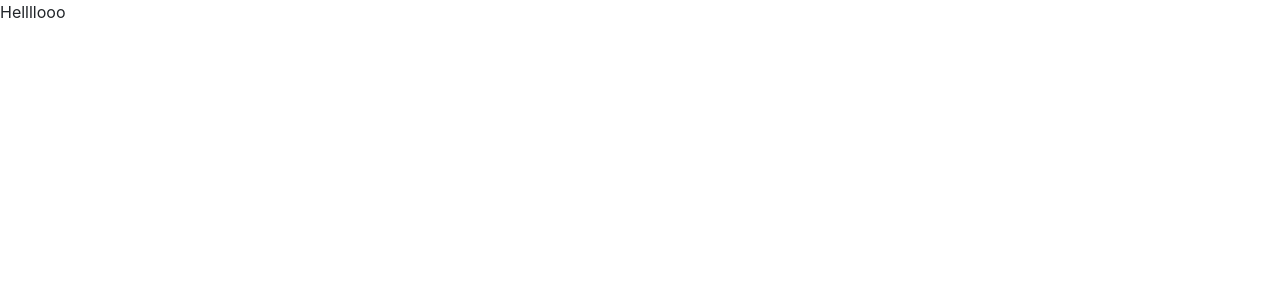
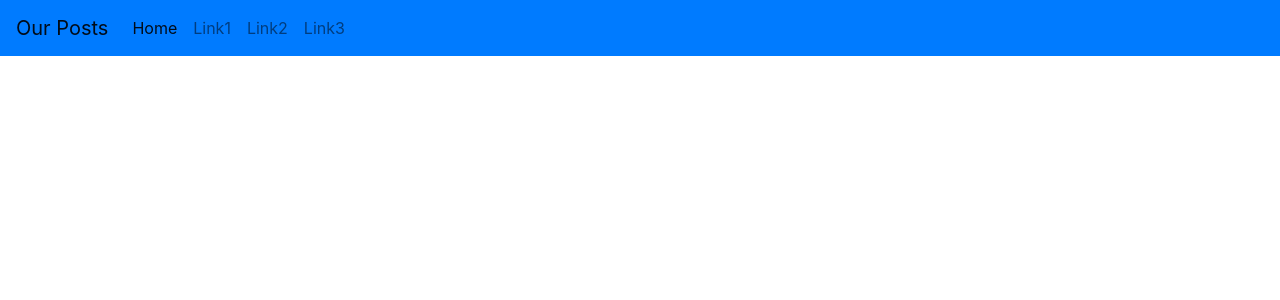
Before and after one commit to lobanovvv/flaskBlog, a Flask app: page / in a window 1280 px wide. Before the commit the part shown is almost empty. Shown: the top 300 px of the page. Run offline with Flask 2, Linux system fonts and the light colour scheme.

Commit message:
add menu

```diff
--- a/templates/index.html
+++ b/templates/index.html
@@ -1,3 +1,26 @@
 {% extends "base.html" %}
 {% block title %}Index{% endblock title %}
-{% block body %}Hellllooo{% endblock body %}
+{% block body %}
+<nav class="navbar navbar-expand-lg navbar-light bg-primary">
+  <a class="navbar-brand" href="#">Our Posts</a>
+  <button class="navbar-toggler" type="button" data-toggle="collapse" data-target="#navbarNav" aria-controls="navbarNav" aria-expanded="false" aria-label="Toggle navigation">
+    <span class="navbar-toggler-icon"></span>
+  </button>
+  <div class="collapse navbar-collapse" id="navbarNav">
+    <ul class="navbar-nav">
+      <li class="nav-item active">
+        <a class="nav-link" href="#">Home <span class="sr-only">(current)</span></a>
+      </li>
+      <li class="nav-item">
+        <a class="nav-link" href="#">Link1</a>
+      </li>
+      <li class="nav-item">
+        <a class="nav-link" href="#">Link2</a>
+      </li>
+      <li class="nav-item">
+        <a class="nav-link">Link3</a>
+      </li>
+    </ul>
+  </div>
+</nav>
+{% endblock body %}
```
